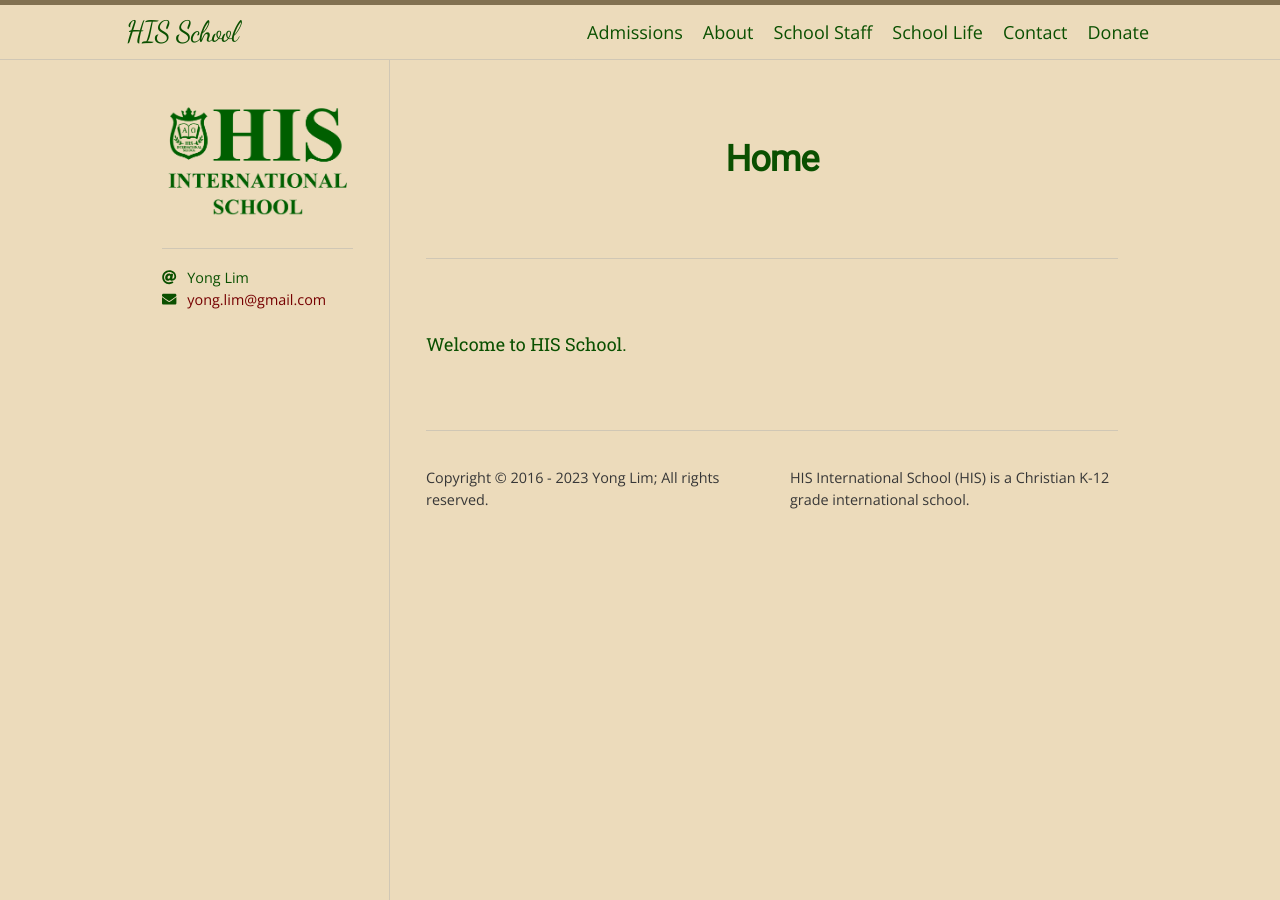
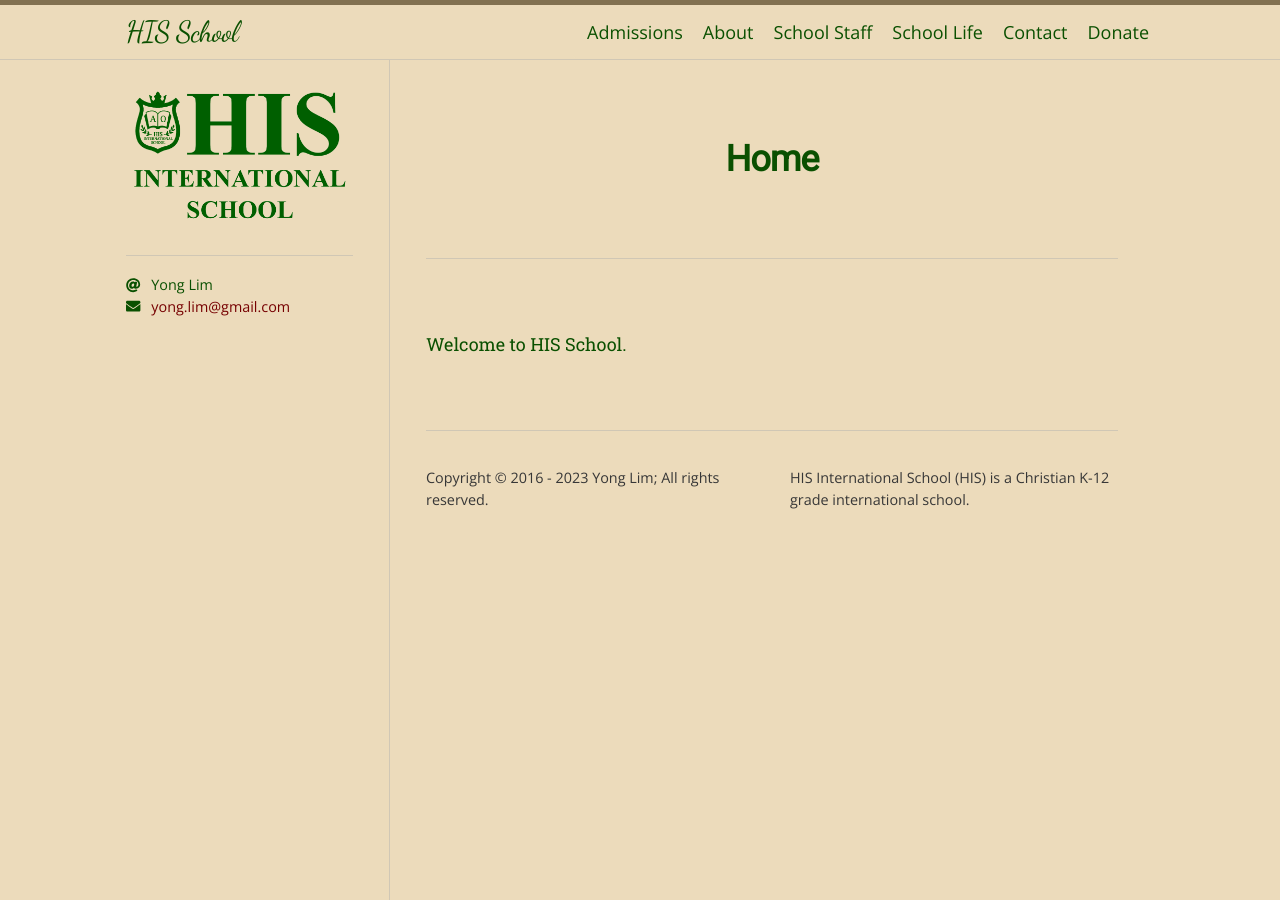
Before and after one commit to yong-lim/hisschool, a Jekyll site: the page built from index.html, in a window 1280 px wide. Built offline with Jekyll 4.4.1, drawn with Linux system fonts in a browser that asks for light colours; nearby versions of some CDN libraries; some web fonts are replaced; the list of posts is cut into pages by our own code.

Commit message:
Fix padding calc

```diff
--- a/_sass/hamilton/layout.scss
+++ b/_sass/hamilton/layout.scss
@@ -197,7 +197,7 @@
  * Site sidebar
  */
 .site-sidebar {
-  padding: $spacing-unit;
+  padding: calc($spacing-unit /2) $spacing-unit 0rem 0rem;
   border-right: 1px solid;
   @include relative-font-size(0.8);
 
```
